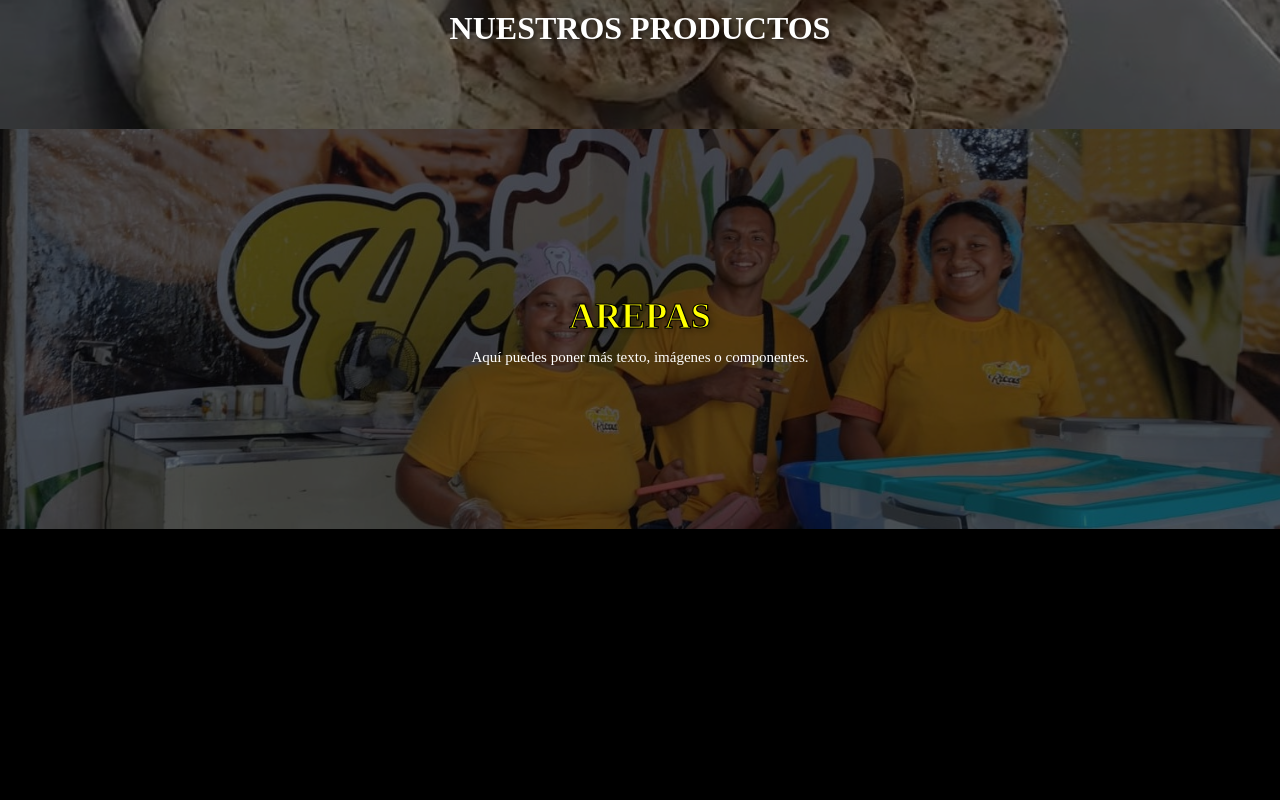
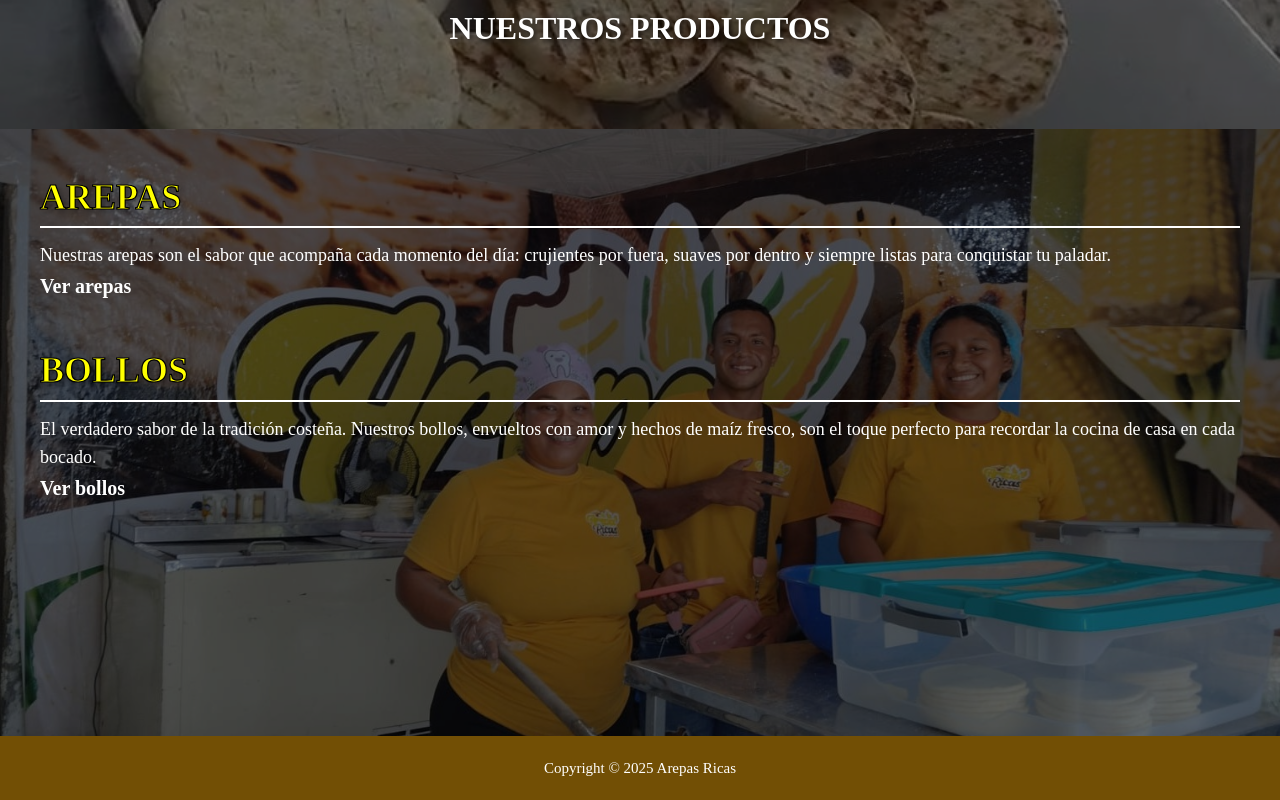
Before and after one commit to JuanFelipeRamos/arepas-ricas, a Vue app in the folder vue-project/: page / in a window 1280 px wide. Shown: the part 676-1476 px from the top of the page. Before the commit the page ends 1205 px from the top, so only its background shows below. Built offline with nearby package versions, Linux system fonts and the light colour scheme; a web font is replaced by a local one.

Commit message:
falta crear tarjetas de productos

```diff
--- a/vue-project/src/views/Home.vue
+++ b/vue-project/src/views/Home.vue
@@ -1,5 +1,6 @@
 <script setup>
 import Navbar from '@/components/Navbar.vue';
+import Footer from '@/components/Footer.vue';
 
 </script>
 
@@ -35,11 +36,24 @@ import Navbar from '@/components/Navbar.vue';
             <div class="title">NUESTROS PRODUCTOS</div>
         </div>
         <div class="sectionFondo">
-          <div class="contenidoFondo">
-            <h2>AREPAS</h2>
-            <p>Aquí puedes poner más texto, imágenes o componentes.</p>
-          </div>
+            <div class="contenidoFondo">
+              <h2>AREPAS</h2>
+            </div>
+            <hr>
+            <p class="txtProduct">
+                Nuestras arepas son el sabor que acompaña cada momento del día: crujientes por fuera, suaves por dentro y siempre listas para conquistar tu paladar.
+            </p>
+            <p class="verProducts">Ver arepas</p>
+            <div class="contenidoFondo">
+              <h2>BOLLOS</h2>
+            </div>
+            <hr>
+            <p class="txtProduct">
+                El verdadero sabor de la tradición costeña. Nuestros bollos, envueltos con amor y hechos de maíz fresco, son el toque perfecto para recordar la cocina de casa en cada bocado.
+            </p>
+            <p class="verProducts">Ver bollos</p>
         </div>
+        <Footer />
     </div>
 </template>
 
@@ -138,14 +152,13 @@ h2 {
 .sectionFondo {
   position: relative;
   width: 100%;
-  min-height: 400px;
+  min-height: 607px;
   background-image: url('/fondo-principal.jpg');
   background-size: cover;
   background-position: center;
   display: flex;
-  align-items: center;
-  justify-content: center;
   padding: 40px;
+  flex-direction: column;
 }
 
 .sectionFondo::before {
@@ -156,11 +169,33 @@ h2 {
   z-index: 0;
 }
 
+.sectionFondo > * {
+  position: relative;
+  z-index: 1;
+}
+
 .contenidoFondo {
   position: relative;
   z-index: 1;
   color: white;
-  text-align: center;
+}
+
+.txtProduct {
+    font-size: 18px;
+}
+
+hr {
+    width: 100%;
+    background-color: white;
+    height: 2px;
+    border: none;
+    margin-bottom: 13px;
+}
+
+.verProducts {
+    font-weight: bold;
+    font-size: 20px;
+    margin-bottom: 40px;
 }
 
 </style>
```
